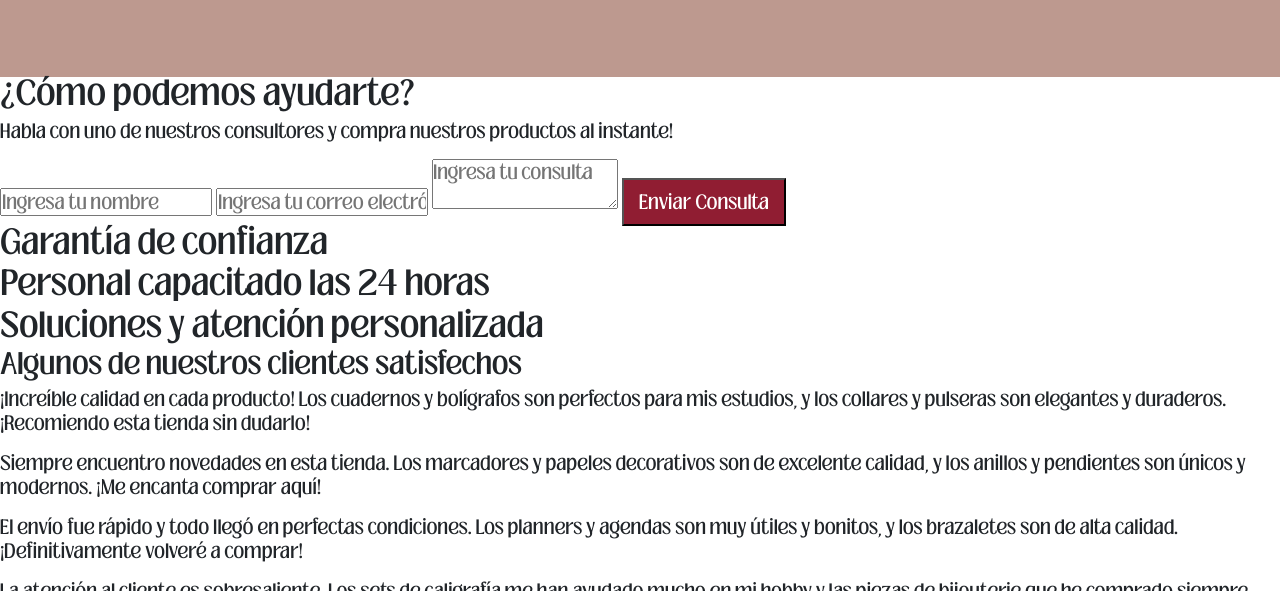
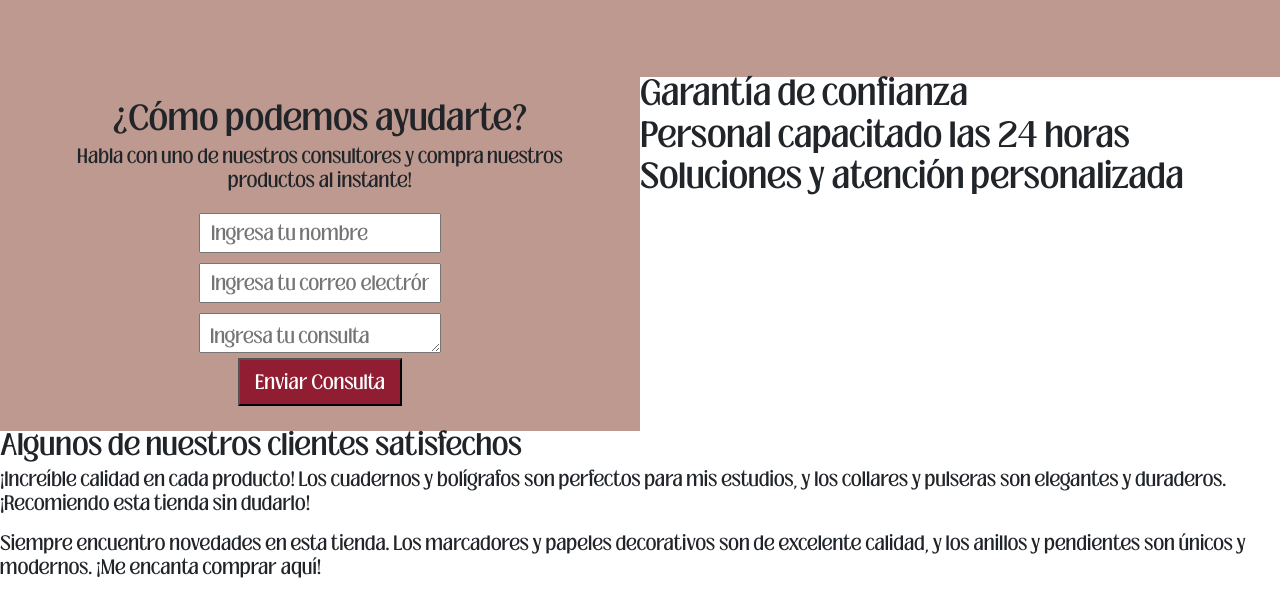
Before and after one commit to Jonas-Weimann/PreEntrega2-Weimann, a plain HTML site: page pages/contacto.html in a window 1280 px wide. Shown: the part 209-800 px from the top of the page. Drawn offline with nearby package versions, Linux system fonts and the light colour scheme.

Commit message:
Estilando formulario de contacto

```diff
--- a/pages/contacto.html
+++ b/pages/contacto.html
@@ -57,10 +57,10 @@
         </div>
       </section>
       <section class="formulario">
-        <div class="formulario__form-container xl-6 xs-12">
-          <div class="form-cotainer__card">
-            <h3 class="form-container__card--titulo">¿Cómo podemos ayudarte?</h3>
-            <p class="form-container__card--info">Habla con uno de nuestros consultores y compra nuestros productos al instante!</p>
+        <div class="formulario__form-container">
+          <div class="form-container__card">
+            <h3 class="form-container__card--titulo texto-centrado">¿Cómo podemos ayudarte?</h3>
+            <p class="form-container__card--info texto-centrado">Habla con uno de nuestros consultores y compra nuestros productos al instante!</p>
             <form action="#" autocomplete="off">
               <input type="text" name="nombre " placeholder="Ingresa tu nombre" class="campo">
               <input type="text" name="email" placeholder="Ingresa tu correo electrónico" class="campo">
@@ -69,7 +69,7 @@
             </form>
           </div>
         </div>
-        <div class="formulario__beneficios-container xl-6 xs-12">
+        <div class="formulario__beneficios-container">
           <div class="beneficios">
             <img src="" alt="">
             <h3>Garantía de confianza</h3>
--- a/sass/abstracts/_mixins.scss
+++ b/sass/abstracts/_mixins.scss
@@ -30,7 +30,7 @@
 }
 
 @mixin media-up($breakpoint) {
-    @media screen and (min-width: map-get($breakpoints, $breakpoint)) {
+    @media screen and (max-width: map-get($breakpoints, $breakpoint)) {
         @content;
     }
 }
--- a/sass/pages/contacto/_contacto.scss
+++ b/sass/pages/contacto/_contacto.scss
@@ -11,3 +11,36 @@
         }
     }
 }
+
+.formulario {
+    @include section;
+    display: flex;
+    flex-direction: row;
+    @include media-up(md) {
+        display: block;
+    }
+    &__form-container,
+    &__beneficios-container {
+        width: 50%;
+        display: inline-block;
+        @include media-up(md) {
+            width: 100dvw;
+        }
+    }
+}
+
+.form-container__card {
+    @include flex-center;
+    @include width-height(100%, fit-content);
+    padding: 25px 70px;
+    background-color: $color-primary-dark;
+    form {
+        @include flex-center;
+        .campo,
+        textarea {
+            width: 100%;
+            height: 40px;
+            @include margin-padding(5px, 10px);
+        }
+    }
+}
```
Also changed, not shown: css/styles.css.
